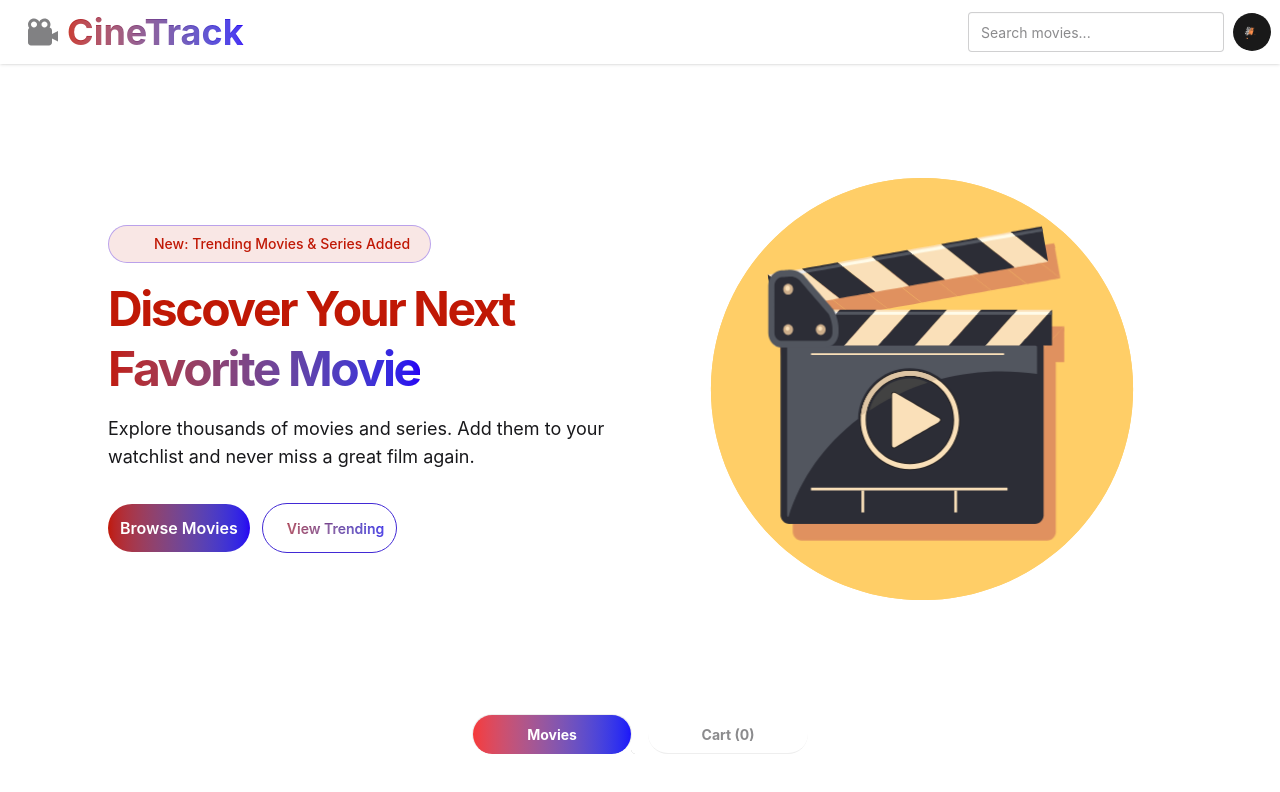
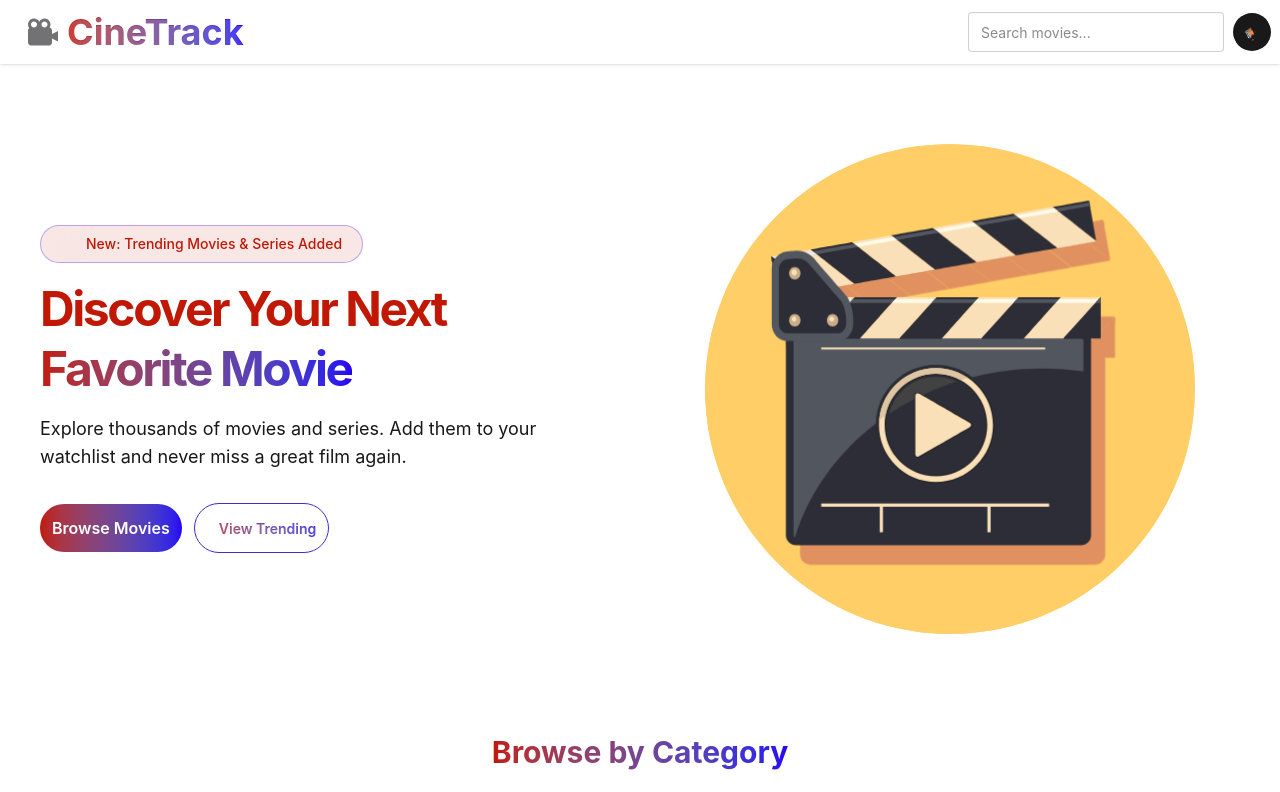
Before and after one commit to abdulazizabdul8822-gif/movie-tracker, a React (Vite) app in the folder movie-tracker/: page / in a window 1280 px wide. Shown: the top 792 px of the page. Built offline with nearby package versions, Linux system fonts and the light colour scheme.

Commit message:
finished

```diff
--- a/movie-tracker/src/App.jsx
+++ b/movie-tracker/src/App.jsx
@@ -31,10 +31,10 @@ function App() {
   const [search, setSearch] = useState("");
 
 
-    // ← নতুন: movies state
+
   const [movies, setMovies] = useState([])
 
-  // ← নতুন: data load করো
+
   useEffect(() => {
     fetch("/movieData.json")
       .then(res => res.json())
@@ -46,6 +46,8 @@ function App() {
   return (
     <>
       <NavBar search={search} setSearch={setSearch}  movies={movies}/>
+
+
 
       {activeTab === "WatchList" ? (
         <>
@@ -63,7 +65,7 @@ function App() {
         <>
           <Banner />
 
-
+           <Filter />
           <div role="tablist" className="tabs tabs-lift justify-center gap-4 mb-10">
             <a onClick={() => setActiveTab("Movies")} role="tab" className={`tab w-40 font-bold rounded-full transition-transform duration-300 hover:scale-105 ${activeTab === "Movies" ? "tab-active text-white bg-linear-to-r from-[#f63939] to-[#1c14fa]" : ""}`}>Movies</a>
 
@@ -76,9 +78,9 @@ function App() {
 
 
 
-          <Rating />
 
-          <Filter />
+
+
 
           <WorkSection />
 
@@ -88,6 +90,7 @@ function App() {
 
         </>
       )}
+      {/* <Rating /> */}
       <Cta/>
       <Footer />
     </>
--- a/movie-tracker/src/component/NavBar/Banner/Banner.jsx
+++ b/movie-tracker/src/component/NavBar/Banner/Banner.jsx
@@ -46,7 +46,8 @@ const Banner = () => {
                             autoplay
                             loop
                             src={animationData}
-                            style={{ height: '600px', width: '500px' }}
+                            className="w-64 h-64 md:w-96 md:h-96 lg:w-[500px] lg:h-[500px]"
+                            style={{ height: 'auto', width: 'auto' }}
                         />
                     </div>
                 </div>
--- a/movie-tracker/src/component/Rating/Rating.jsx
+++ b/movie-tracker/src/component/Rating/Rating.jsx
@@ -3,7 +3,7 @@ import React from 'react';
 const Rating = () => {
     return (
         <div>
-            <div className=' px-4 md:px-0 mb-20 mt-20 h-32 md:h-50 w-full bg-linear-to-r from-[#c01805] to-[#2800f3]  flex items-center'>
+            <div className=' px-4 md:px-0 mb-5 mt-20 h-32 md:h-50 w-full bg-linear-to-r from-[#c01805] to-[#2800f3]  flex items-center'>
                <div className=' flex fle justify-around w-full text-center text-white'>
                  <div className=' space-y-4'>
                     <h1 className=' font-bold text-2xl md:text-5xl'>🎬 10,000+</h1>
```
Also changed, not shown: movie-tracker/index.html (+1 -1 lines).
